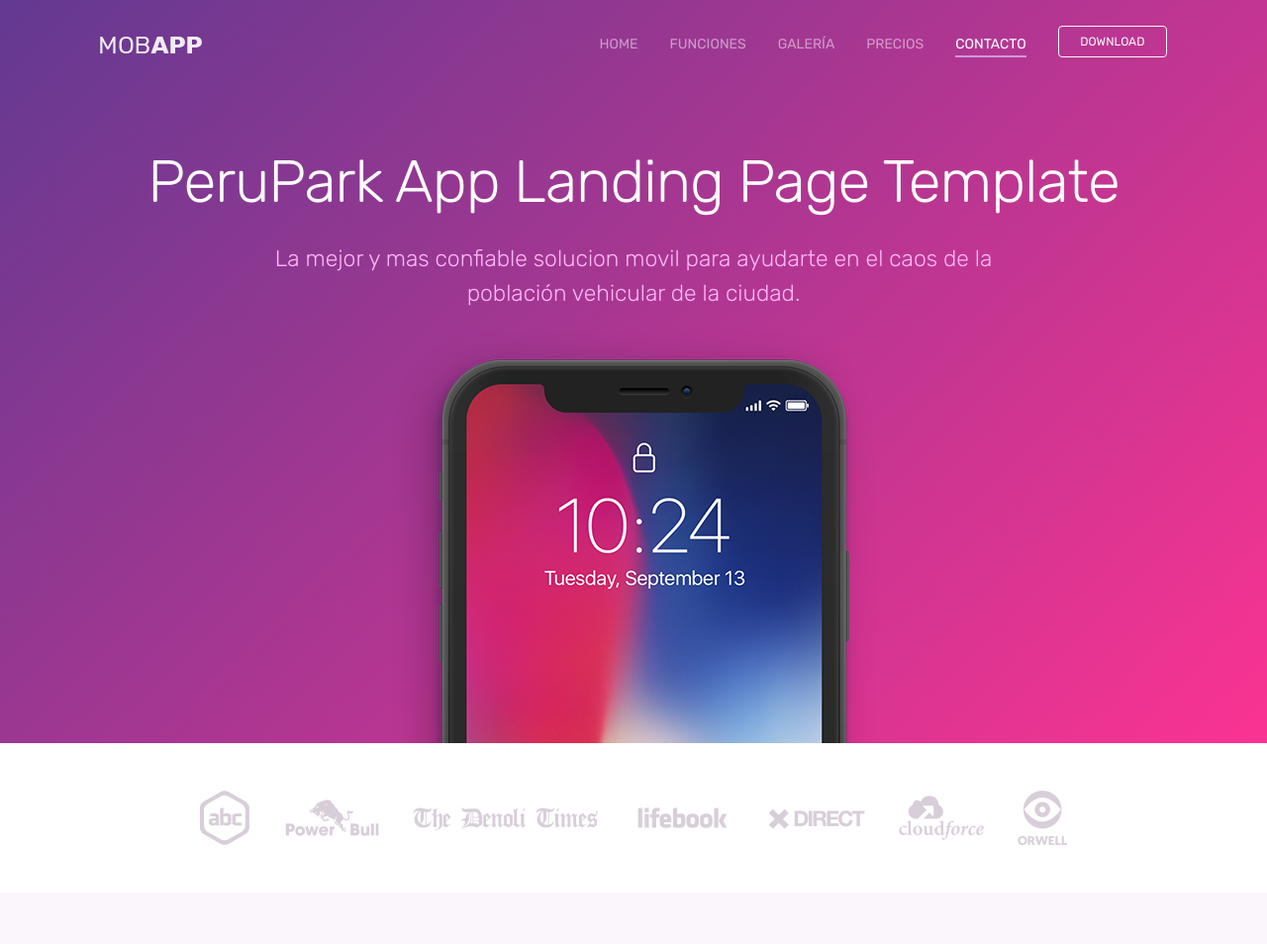
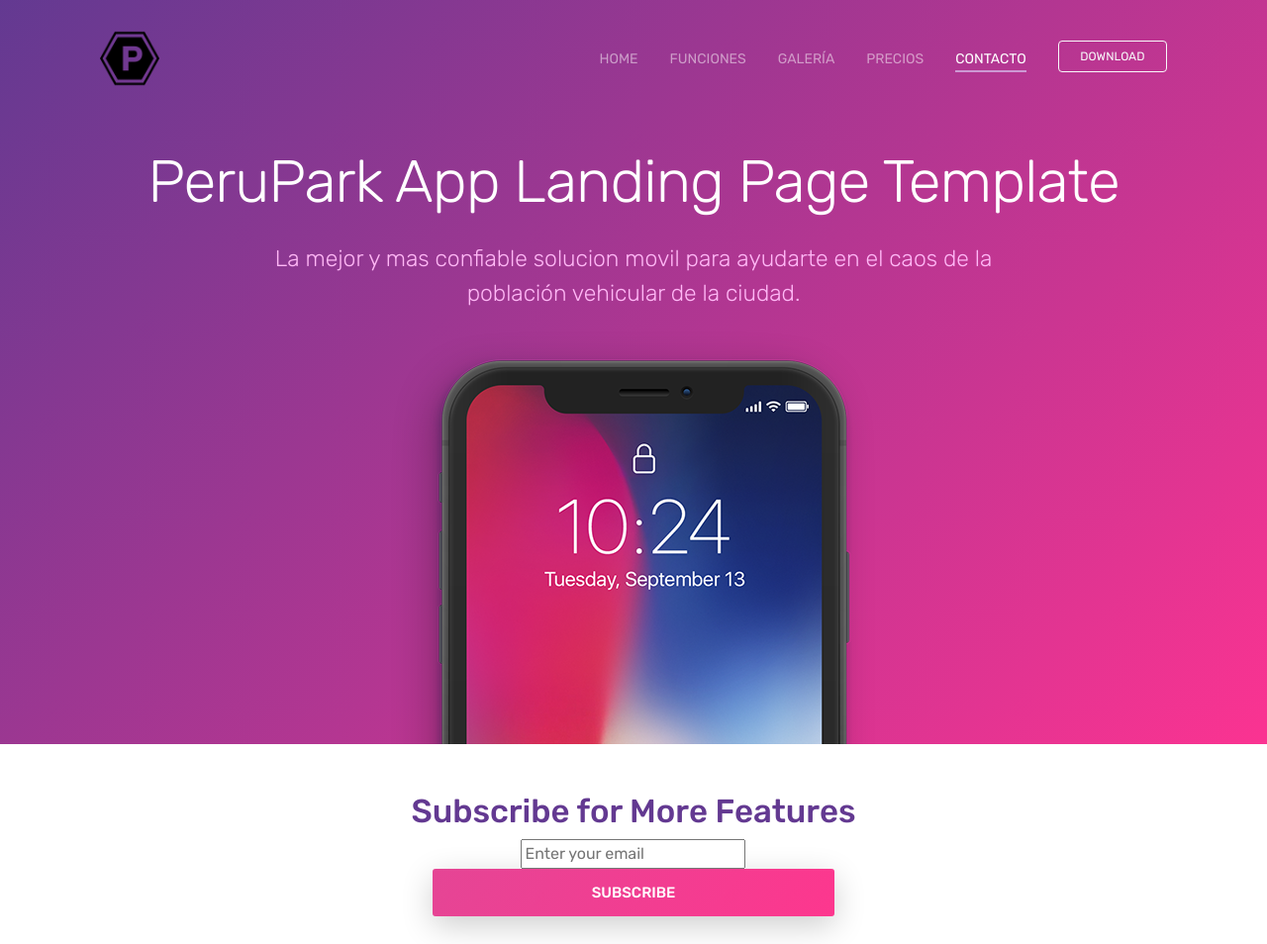
Before and after one commit to perupark-inc/perupark-inc.github.io, a plain HTML site: page index.html in a window 1280 px wide. Shown: the top 954 px of the page at 99% size. Drawn offline with Linux system fonts and the light colour scheme.

Commit message:
Add files via upload
update index

```diff
--- a/index.html
+++ b/index.html
@@ -40,7 +40,7 @@ URI     : https://colorlib.com
             <div class="row">
                 <div class="col-md-12">
                     <nav class="navbar navbar-dark navbar-expand-lg">
-                        <a class="navbar-brand" href="index.html"><img src="images/logo.png" class="img-fluid" alt="logo"></a> <button class="navbar-toggler" type="button" data-toggle="collapse" data-target="#navbar" aria-controls="navbar" aria-expanded="false" aria-label="Toggle navigation"> <span class="navbar-toggler-icon"></span> </button>
+                        <a class="navbar-brand" href="index.html"><img src="images/logobanner.png" class="img-fluid" alt="logo" width="60" height="60"></a> <button class="navbar-toggler" type="button" data-toggle="collapse" data-target="#navbar" aria-controls="navbar" aria-expanded="false" aria-label="Toggle navigation"> <span class="navbar-toggler-icon"></span> </button>
                         <div class="collapse navbar-collapse" id="navbar">
                             <ul class="navbar-nav ml-auto">
                                 <li class="nav-item"> <a class="nav-link active" href="#home">HOME <span class="sr-only">(current)</span></a> </li>
@@ -62,13 +62,30 @@ URI     : https://colorlib.com
         <div class="container mt-5">
             <h1>PeruPark App Landing Page Template</h1>
             <p class="tagline">La mejor y mas confiable solucion movil para ayudarte en el caos de la población vehicular de la ciudad.</p>
+            <div class="col-xs-12 col-sm-8 col-sm-offset-2">
+
+            </div>
         </div>
         <div class="img-holder mt-3"><img src="images/iphonex.png" alt="phone" class="img-fluid"></div>
     </header>
 
     <div class="client-logos my-5">
-        <div class="container text-center">
-            <img src="images/client-logos.png" alt="client logos" class="img-fluid">
+
+        <div class="space-60"></div>
+        <div class="subscribe-form text-center">
+            <h3 class="blue-color">Subscribe for More Features</h3>
+            <div class="space-20"></div>
+            <form id="mc-form">
+                <div class="row">
+                    <div class="col-sm-4"></div>
+                    <div class="col-sm-4">
+                        <input type="email" class="control" placeholder="Enter your email" required="required" id="mc-email" widht="100">
+                        <button class="btn btn-primary btn-lg btn-block" type="submit"><span class="lnr lnr-location"></span> Subscribe</button>
+                    </div>
+                    <div class="col-sm-4"></div>
+                </div>
+                <label class="mt10" for="mc-email"></label>
+            </form>
         </div>
     </div>
 
@@ -465,6 +482,10 @@ URI     : https://colorlib.com
             <a href="#" class="m-2">PRESS</a>
             <a href="#" class="m-2">TERMS</a>
             <a href="#" class="m-2">PRIVACY</a>
+            <div>Icons made by <a href="https://www.freepik.com/"
+                title="Freepik">Freepik</a> from <a href="https://www.flaticon.es/"
+                title="Flaticon">www.flaticon.com</a> is licensed by <a href="http://creativecommons.org/licenses/by/3.0/"
+                title="Creative Commons BY 3.0" target="_blank">CC 3.0 BY</a></div>
         </small>
     </footer>
 
```
